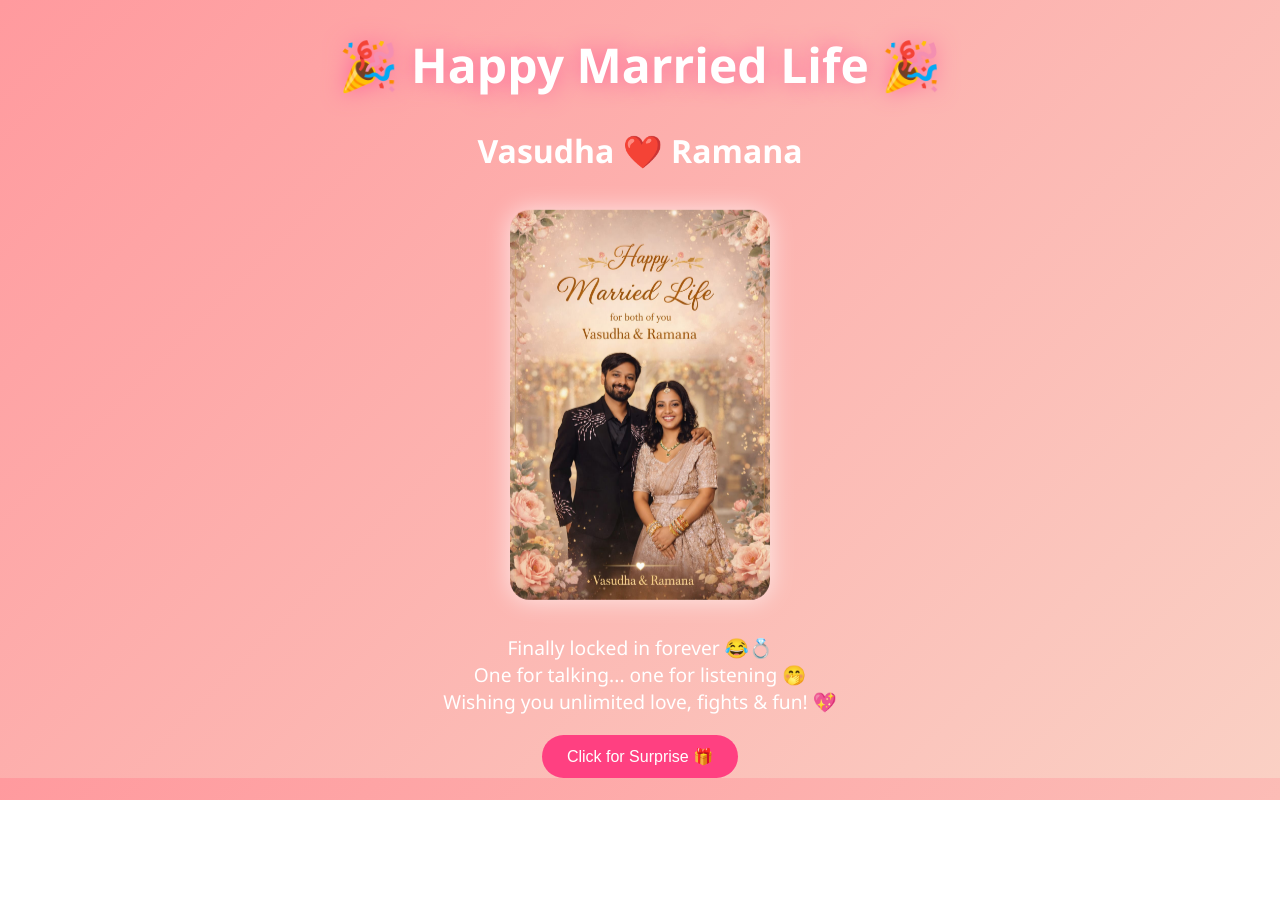
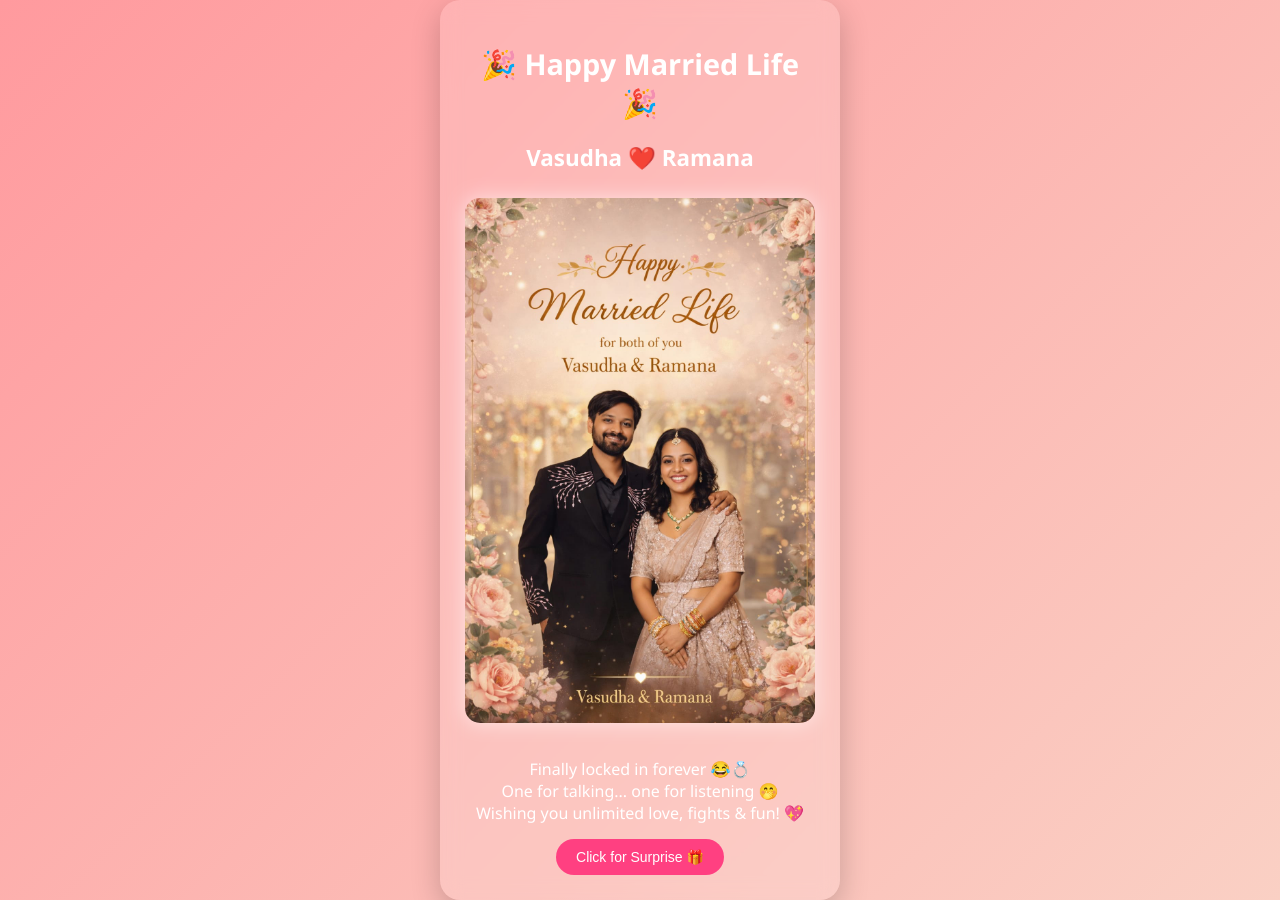
Before and after one commit to Sahiths204/Vasudha-Marriage, a plain HTML site: page index.html in a window 1280 px wide. Before the commit the page ends 800 px from the top, so only its background shows below. Drawn offline with Linux system fonts and the light colour scheme.

Commit message:
Update style.css

```diff
--- a/style.css
+++ b/style.css
@@ -1,50 +1,60 @@
 body {
   margin: 0;
-  overflow: hidden;
   font-family: 'Segoe UI', sans-serif;
   background: linear-gradient(135deg, #ff9a9e, #fad0c4);
+  display: flex;
+  justify-content: center;
+  align-items: center;
+  min-height: 100vh;
   text-align: center;
   color: white;
 }
 
+/* MAIN CARD */
 .container {
-  position: relative;
-  top: 20%;
+  background: rgba(255,255,255,0.15);
+  padding: 25px;
+  border-radius: 20px;
+  backdrop-filter: blur(10px);
+  width: 90%;
+  max-width: 350px;
   z-index: 2;
+  box-shadow: 0 10px 30px rgba(0,0,0,0.2);
 }
 
+/* TEXT */
 h1 {
-  font-size: 3rem;
-  animation: glow 2s infinite alternate;
+  font-size: 1.8rem;
 }
 
 h2 {
-  font-size: 2rem;
-  margin-top: 10px;
+  font-size: 1.4rem;
+  margin: 10px 0;
 }
 
-/* IMAGE STYLE */
+/* IMAGE */
 .couple-img {
-  width: 260px;
-  border-radius: 20px;
-  margin-top: 20px;
-  box-shadow: 0 0 25px rgba(255,255,255,0.7);
-  animation: float 3s ease-in-out infinite;
+  width: 100%;
+  border-radius: 15px;
+  margin: 15px 0;
+  box-shadow: 0 0 20px rgba(255,255,255,0.6);
 }
 
+/* MESSAGE */
 .message {
-  font-size: 1.2rem;
-  margin: 20px;
+  font-size: 1rem;
+  margin: 15px 0;
 }
 
+/* BUTTON */
 button {
-  padding: 12px 25px;
-  font-size: 16px;
+  padding: 10px 20px;
   border: none;
   border-radius: 25px;
   background: #ff4081;
   color: white;
   cursor: pointer;
+  font-size: 14px;
   transition: 0.3s;
 }
 
@@ -52,21 +62,10 @@ button:hover {
   transform: scale(1.1);
 }
 
+/* FIREWORKS */
 canvas {
   position: fixed;
   top: 0;
   left: 0;
   z-index: 1;
 }
-
-/* Animations */
-@keyframes glow {
-  from { text-shadow: 0 0 10px #fff; }
-  to { text-shadow: 0 0 25px #ff4081; }
-}
-
-@keyframes float {
-  0% { transform: translateY(0px); }
-  50% { transform: translateY(-12px); }
-  100% { transform: translateY(0px); }
-}
```
